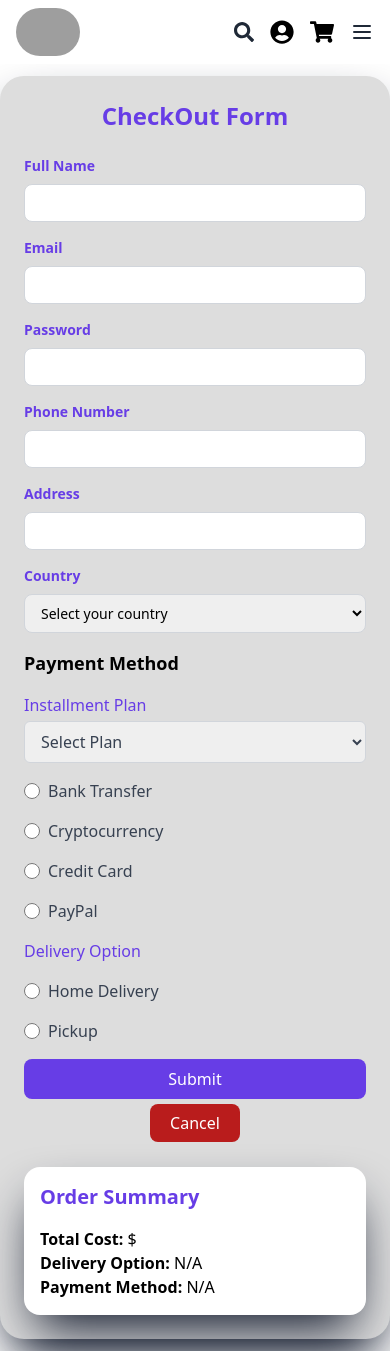
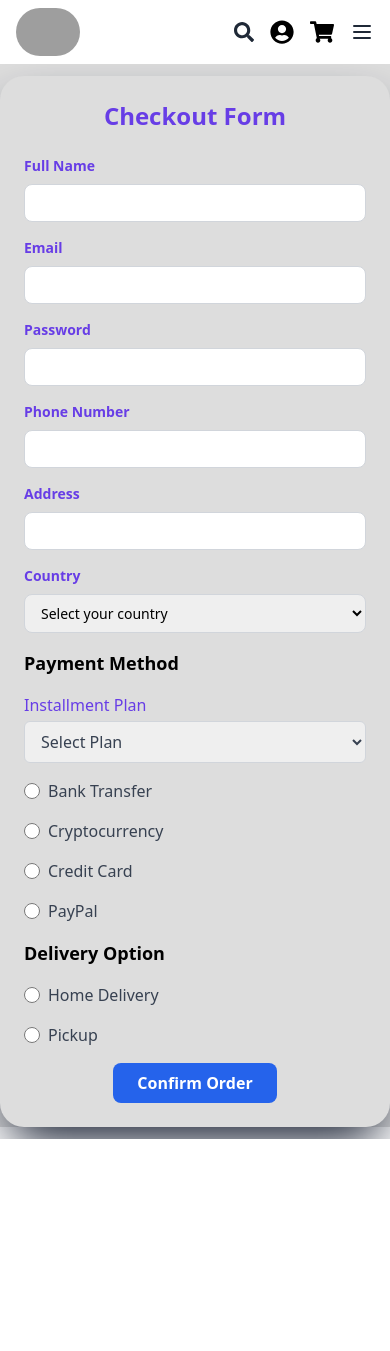
Before and after one commit to Munyia/CarSale, a React (Vite) app: page /checkout in a window 390 px wide. After the commit the page ends 1139 px from the top, so only its background shows below. Built offline with nearby package versions, Linux system fonts and the light colour scheme; grey boxes are pictures that could not be loaded.

Commit message:
responsiveness

```diff
--- a/src/assets/pages/CheckOut.jsx
+++ b/src/assets/pages/CheckOut.jsx
@@ -1,10 +1,10 @@
-import React, { useState } from 'react';
+import React, { useState, useEffect } from 'react';
 import { Link, useLocation } from 'react-router-dom';
 import Header from '../components/Header';
 
 const CheckOut = () => {
   const location = useLocation();
-  const { totalCost, selectedItems } = location.state || {}; // Destructure data from state
+  const { totalCost, selectedItems } = location.state || {};
 
   const [downPayment, setDownPayment] = useState(0);
   const [installmentPlan, setInstallmentPlan] = useState('');
@@ -12,7 +12,10 @@ const CheckOut = () => {
   const [monthlyInstallment, setMonthlyInstallment] = useState(0);
   const [paymentMethod, setPaymentMethod] = useState('');
 
-  // Function to calculate the monthly installment considering down payment
+  useEffect(() => {
+    document.title = 'Checkout - Car Dealer';
+  }, []);
+
   const calculateInstallment = (plan, downPayment) => {
     if (plan && totalCost) {
       const remainingAmount = totalCost - parseFloat(downPayment || 0);
@@ -21,12 +24,11 @@ const CheckOut = () => {
   };
 
   return (
-    <div>
+    <div className='bg-body'>
       <Header />
-      <div className="max-w-lg my-3 mx-auto p-6 shadow-2xl bg--600 bg-body shadow-slate-900 rounded-3xl">
-        <h1 className="text-2xl font-bold justify-center text-center mb-6 text-but">CheckOut Form</h1>
+      <div className="max-w-lg my-3 mx-auto p-6 shadow-2xl bg-body shadow-slate-900 rounded-3xl sm:max-w-xl lg:max-w-lg">
+        <h1 className="text-2xl font-bold justify-center text-center mb-6 text-but">Checkout Form</h1>
         <form className="space-y-4">
-          {/* Personal Information Fields */}
           <div>
             <label htmlFor="fullname" className="block text-sm font-semibold text-but mb-2">Full Name</label>
             <input
@@ -87,7 +89,6 @@ const CheckOut = () => {
             </select>
           </div>
 
-          {/* Payment and Installment Fields */}
           <div className="mt-6">
             <p className="text-lg font-semibold text-black">Payment Method</p>
           </div>
@@ -112,7 +113,6 @@ const CheckOut = () => {
             </select>
           </div>
 
-          {/* Conditionally show Down Payment only when an installment plan is selected */}
           {installmentPlan && (
             <div>
               <label htmlFor="downPayment" className="block text-sm font-semibold text-but mb-2">Down Payment</label>
@@ -129,8 +129,9 @@ const CheckOut = () => {
               />
             </div>
           )}
-          <div className="mt-6">
-            <div className="mt-4 space-y-4">
+
+          {/* Payment Method Options */}
+          <div className="mt-6 space-y-4">
             <div className="flex items-center">
               <input
                 type="radio"
@@ -180,9 +181,9 @@ const CheckOut = () => {
               <label htmlFor="paypal" className="ml-2 text-gray-700">PayPal</label>
             </div>
           </div>
-          </div>
-          <div>
-            <label htmlFor="deliveryOption" className="block text-but">Delivery Option</label>
+
+          <div className="mt-6">
+            <p className="text-lg font-semibold text-black">Delivery Option</p>
             <div className="mt-4 space-y-4">
               <div className="flex items-center">
                 <input
@@ -210,36 +211,23 @@ const CheckOut = () => {
               </div>
             </div>
           </div>
+
+          {installmentPlan && (
             <div>
-            <button
-              type="submit"
-              className="w-full py-2 bg-but text-white rounded-lg hover:bg-blue-700 hover:text-black focus:outline-none focus:ring-2 focus:ring-blue-500"
-            >
-              Submit
+              <p className="text-xl font-bold text-but mt-4">
+                Monthly Installment: ${monthlyInstallment.toFixed(2)}
+              </p>
+            </div>
+          )}
+
+          <div className="mt-6 flex justify-center">
+            <Link to="/" className="text-but font-bold">
+              <button className="px-6 py-2 bg-blue-600 text-white rounded-lg">
+                Confirm Order
               </button>
+            </Link>
           </div>
         </form>
-
-        <div className='my-3 justify-center text-center'>
-          <Link className='w-full justify-center text-center px-5 py-2 bg-red-700 text-white rounded-lg hover:bg-but hover:text-black focus:outline-none focus:ring-2 focus:ring-blue-500' to={'/cart'}>
-          Cancel
-          </Link>
-        </div>
-
-        {/* Order Summary */}
-        <div className="mt-8 p-4 shadow-2xl  bg-white shadow-slate-900 rounded-2xl">
-          <h2 className="text-xl font-bold text-but mb-4">Order Summary</h2>
-          <p className="text-black"><strong>Total Cost:</strong> ${totalCost?.toLocaleString()}</p>
-          {installmentPlan && (
-            <>
-              <p className="text-black"><strong>Down Payment:</strong> ${parseFloat(downPayment).toLocaleString()}</p>
-              <p className="text-black"><strong>Installment Plan:</strong> {installmentPlan || 'N/A'} months</p>
-              <p className="text-black"><strong>Monthly Installment:</strong> ${monthlyInstallment?.toLocaleString()}</p>
-            </>
-          )}
-          <p className="text-black"><strong>Delivery Option:</strong> {deliveryOption || 'N/A'}</p>
-          <p className="text-black"><strong>Payment Method:</strong> {paymentMethod || 'N/A'}</p>
-        </div>
       </div>
     </div>
   );
```
Lines whose indentation alone changed are shown as unchanged.
